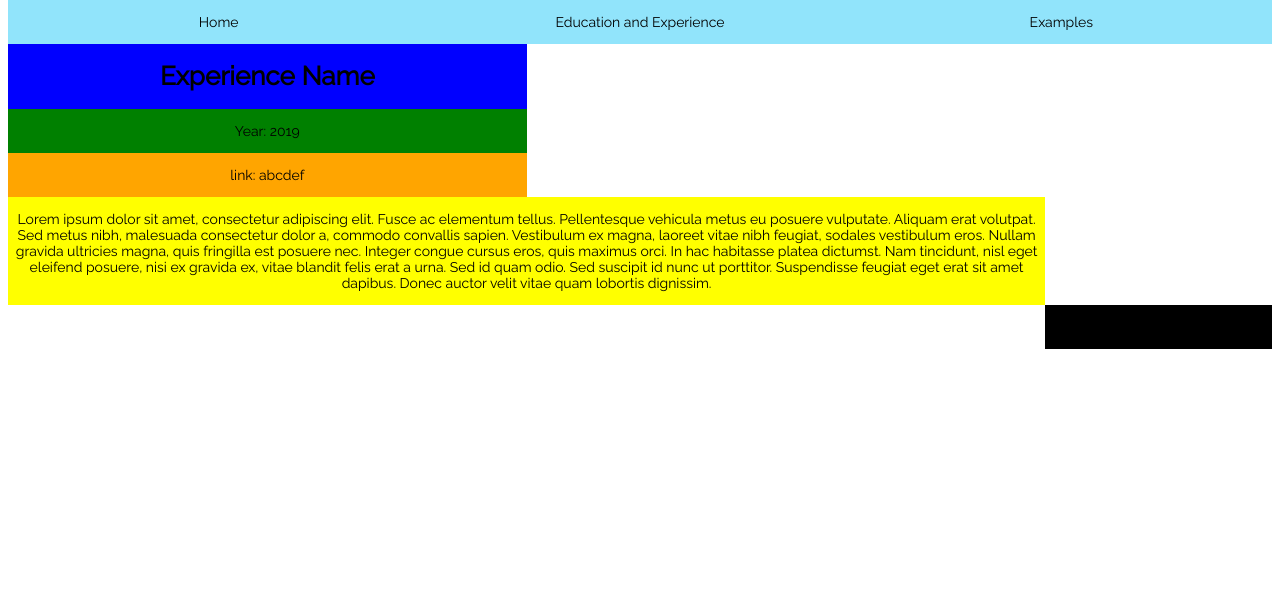
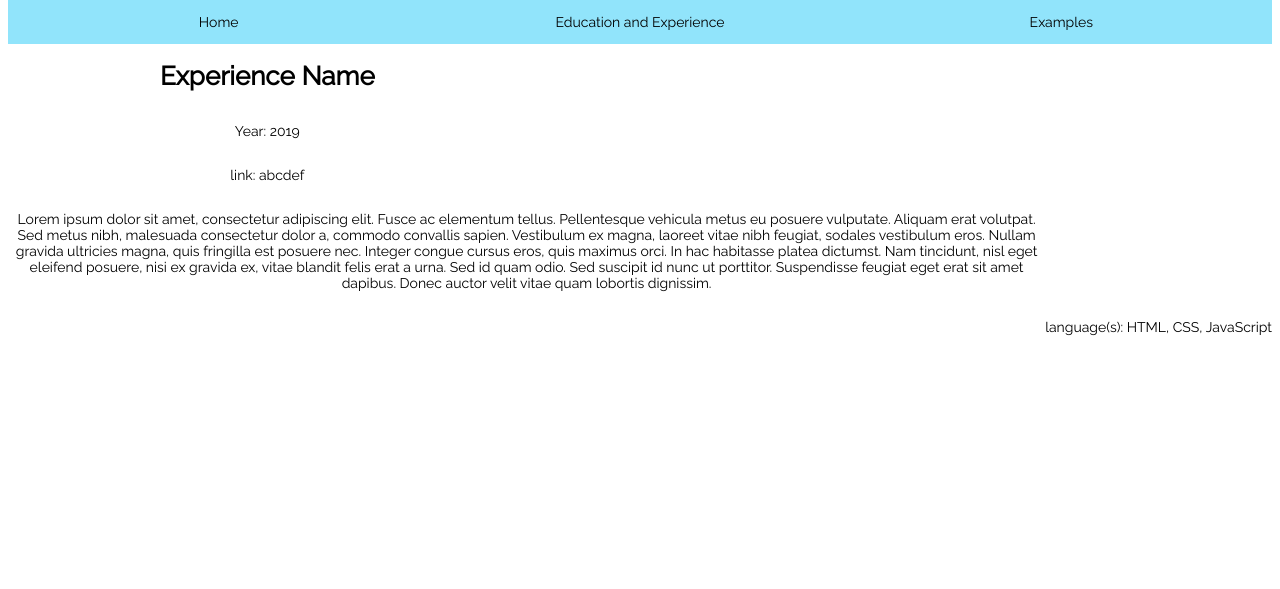
Before and after one commit to hawadlu/personal-website, a PHP site: page /examples.php in a window 1280 px wide. Shown: the part 93-682 px from the top of the page. Run offline with PHP 8.4, Linux system fonts and the light colour scheme.

Commit message:
Update styles.css
Removes colours

```diff
--- a/styles.css
+++ b/styles.css
@@ -266,14 +266,14 @@ button {
   }
 }
 
-.experience-examples-image { grid-area: image; background-color: red;}
+.experience-examples-image { grid-area: image;}
 
-.experience-examples-name { grid-area: name; background-color: blue;}
+.experience-examples-name { grid-area: name;}
 
-.experience-examples-year { grid-area: year; background-color: green;}
+.experience-examples-year { grid-area: year;}
 
-.experience-examples-langauges { grid-area: langauges; background-color: black}
+.experience-examples-langauges { grid-area: langauges;}
 
-.experience-examples-link { grid-area: link; background-color: orange;}
+.experience-examples-link { grid-area: link;}
 
-.experience-examples-description { grid-area: description; background-color: yellow;}
+.experience-examples-description { grid-area: description;}
```
